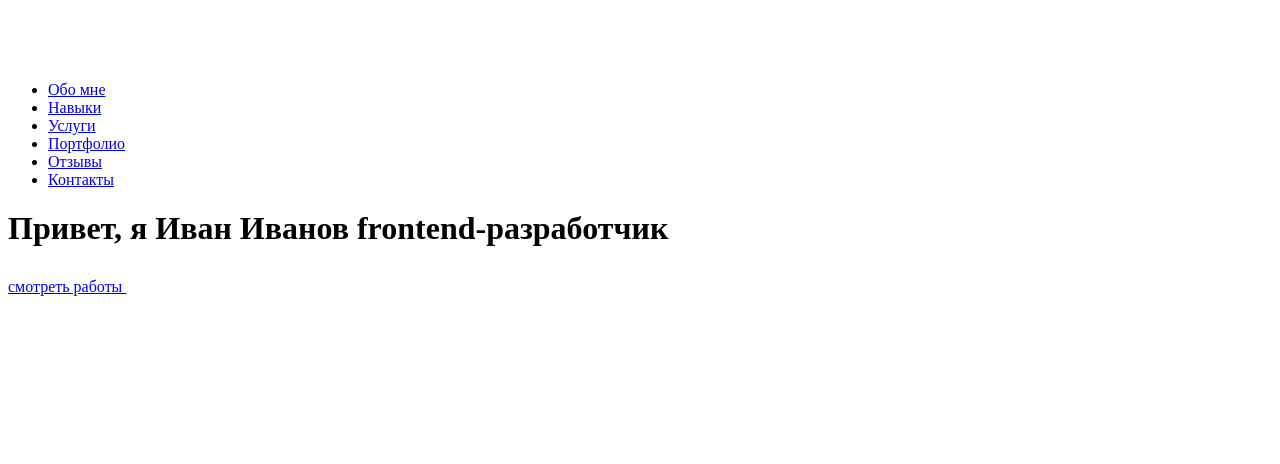
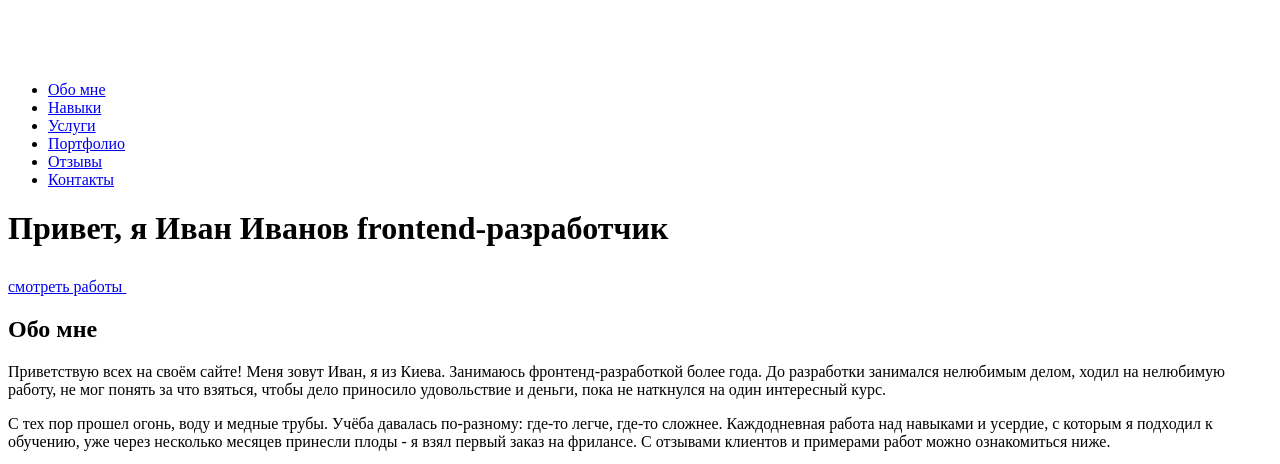
Before and after one commit to jovan-developer/portfolio, a plain HTML site: page index.html in a window 1280 px wide. Drawn offline with Linux system fonts and the light colour scheme.

Commit message:
About markup

```diff
--- a/index.html
+++ b/index.html
@@ -58,6 +58,33 @@
         </div>
     </header>
 
+    <main>
+        <section class="about section">
+            <div class="container">
+                <div class="about__inner">
+                    <h2 class="title about__title">Обо мне</h2>
+
+                    <div class="about__content">
+                        <p>
+                            Приветствую всех на своём сайте! Меня зовут Иван, я из Киева. Занимаюсь фронтенд-разработкой
+                            более года. До разработки занимался нелюбимым делом, ходил на нелюбимую работу, не мог
+                            понять за
+                            что взяться, чтобы дело приносило удовольствие и деньги, пока не наткнулся на один
+                            интересный
+                            курс.
+                        </p>
+                        <p>
+                            С тех пор прошел огонь, воду и медные трубы. Учёба давалась по-разному: где-то легче, где-то
+                            сложнее. Каждодневная работа над навыками и усердие, с которым я подходил к обучению, уже
+                            через
+                            несколько месяцев принесли плоды - я взял первый заказ на фрилансе. С отзывами клиентов и
+                            примерами работ можно ознакомиться ниже.
+                        </p>
+                    </div>
+                </div>
+            </div>
+        </section>
+    </main>
 
     <footer class="footer">
         <a class="logo footer__logo" href="#">
```
